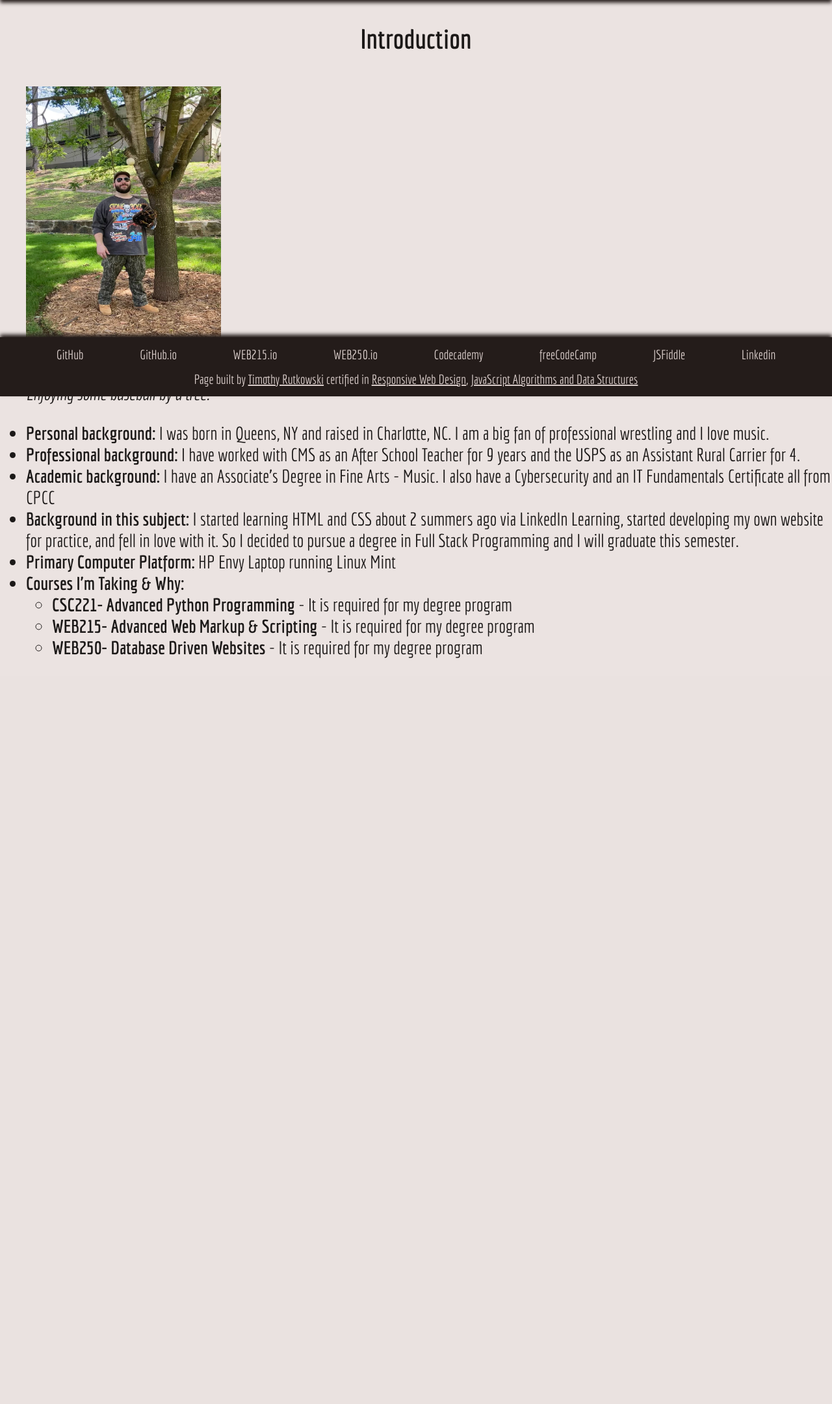
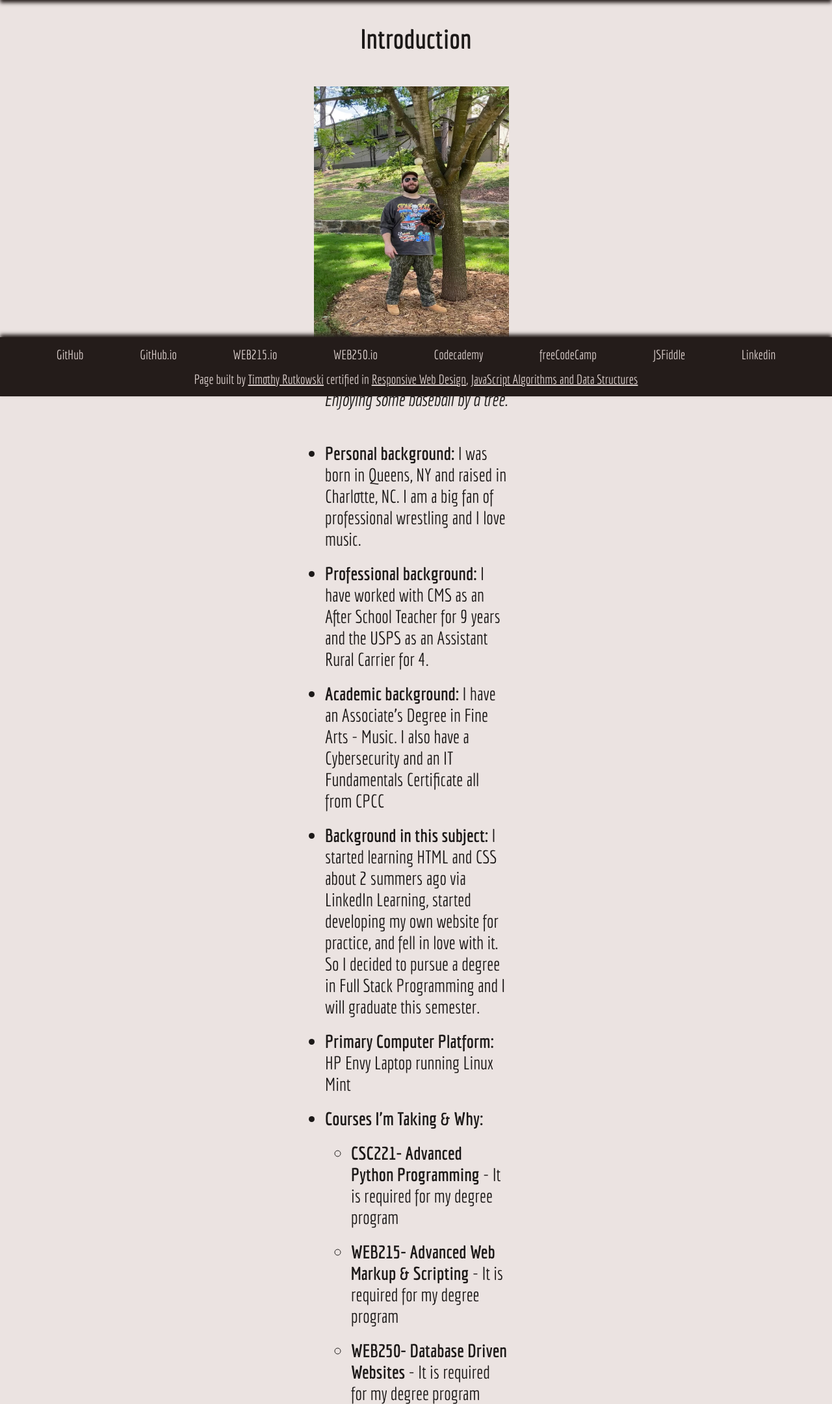
Before and after one commit to Trutkow0/web250, a PHP site: page /introduction.html in a window 1280 px wide. Shown: the part 190-2351 px from the top of the page at 65% size. Before the commit the page ends 1203 px from the top, so only its background shows below. Run offline with PHP 8.4, Linux system fonts and the light colour scheme.

Commit message:
Update styles.css

```diff
--- a/styles/styles.css
+++ b/styles/styles.css
@@ -196,3 +196,31 @@ footer p a {
 footer p a:hover {
   color: #f2e7e4;
 }
+
+/*INTRODUCTION STYLES*/
+figure {
+  display: flex;
+  flex-direction: column;
+  justify-content: center;
+  align-items: center;
+  margin: auto;
+  padding: 0;
+}
+
+figcaption {
+  margin-top: 15px;
+}
+
+.intro {
+  margin: 50px 500px 0 500px;
+  padding: 0;
+}
+
+.intro li {
+  margin-top: 20px;
+}
+
+/*COURSE CONTRACT STYLES*/
+.contract {
+  margin: 50px 450px;
+}
```
